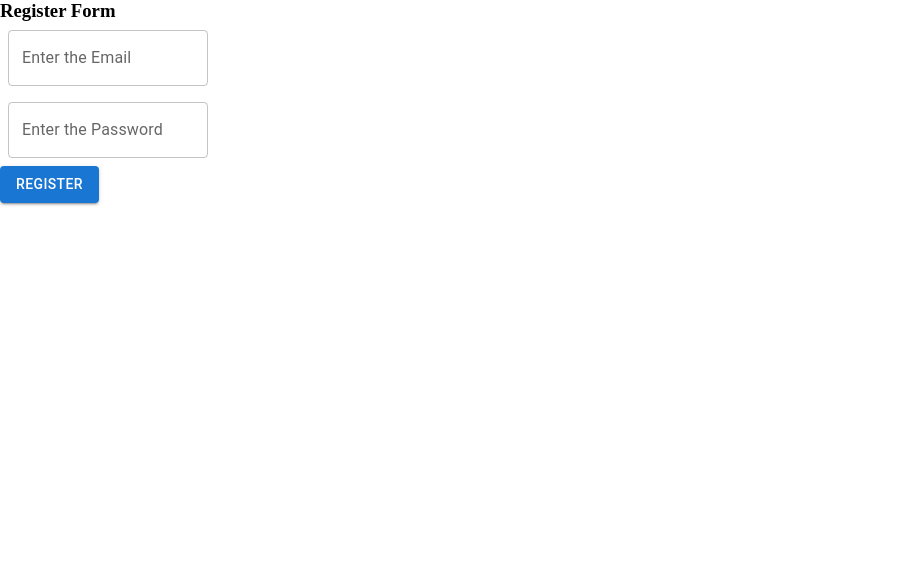
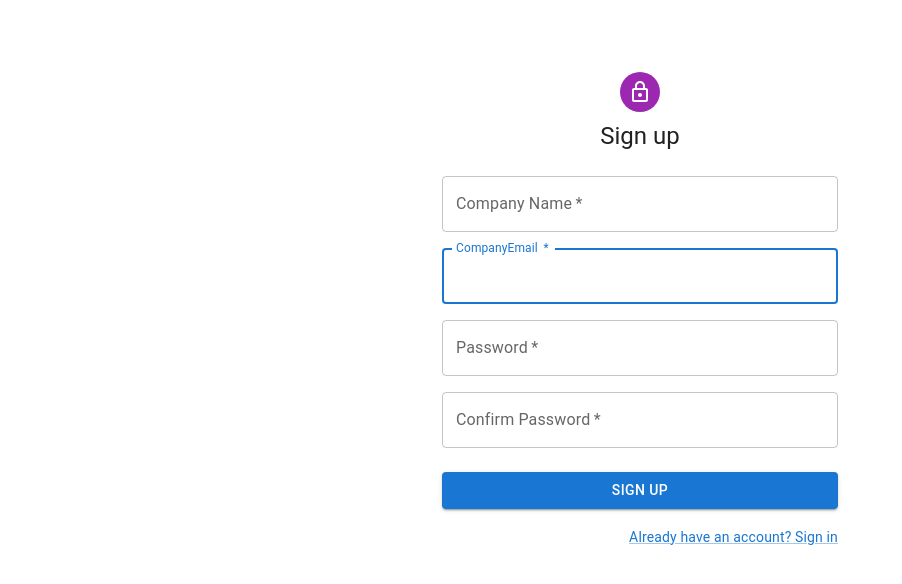
Before and after one commit to JLaurenz/admin-cs4, a React (Vite) app: page /register in a window 1280 px wide. Shown: the top 584 px of the page, without its empty margins (0-902 px from the left). Built offline with nearby package versions, Linux system fonts and the light colour scheme.

Commit message:
UI (LOGIN , REGISTER )

```diff
--- a/package.json
+++ b/package.json
@@ -10,6 +10,8 @@
   "dependencies": {
     "@emotion/react": "^11.9.0",
     "@emotion/styled": "^11.8.1",
+    "@material-ui/core": "^4.12.4",
+    "@mui/icons-material": "^5.8.0",
     "@mui/material": "^5.6.3",
     "cdbreact": "^1.5.1",
     "firebase": "^9.7.0",
--- a/src/App.jsx
+++ b/src/App.jsx
@@ -4,68 +4,18 @@ import Login from './pages/Login'
 import Register from './pages/Register';
 import { useState } from 'react';
 import { Routes, Route, useNavigate } from 'react-router-dom';
-import { app } from './firebase-config';
-import { getAuth, signInWithEmailAndPassword, createUserWithEmailAndPassword } from 'firebase/auth';
 import Home from './pages/Home';
+import ForgotPass from './pages/ForgotPass';
+
 
 function App() {
-  const [email, setEmail] = useState('');
-  const [password, setPassword] = useState('');
-  let navigate = useNavigate();
-
-  const handleAction = (id) => {
-    console.log(id)
-    const authentication = getAuth();
-    console.log(id);
-    if (id === 1) {
-      console.log('register');
-      signInWithEmailAndPassword(authentication, email, password)
-        .then((response) => {
-          navigate('/home');
-          sessionStorage.setItem('Auth Token', response._tokenResponse.refreshToken)
-        })
-        .catch((error) => {
-          if(error.code === 'auth/wrong-password'){
-            console.log('Please check the Password');
-          }
-          if(error.code === 'auth/user-not-found'){
-            console.log('Please check the Email');
-          }
-        })
-    }
-
-    else if (id === 2) {
-      createUserWithEmailAndPassword(authentication, email, password)
-        .then((response) => {
-          navigate('/home');
-          sessionStorage.setItem('Auth Token', response._tokenResponse.refreshToken)
-        })
-        .catch((error) => {
-          console.log(error);
-          if(error.code === 'auth/weak-password'){
-            console.log('Password should be at least 6 characters');
-          }
-          if(error.code === 'auth/email-already-in-use'){
-            console.log('Please enter a valid Email');
-          }
-        })
-    }
-  }
-  // if logged in, redirect to home page
-  useEffect(() => {
-    if (sessionStorage.getItem('Auth Token')) {
-      navigate('/home');
-    }
-  }, [])
-
-  // create an array for selected riders
-
   return (
       <div className="App">
         <>
           <Routes>
-            <Route path="/" element={<Login  setEmail={setEmail} setPassword={setPassword} handleAction={() => handleAction(1)} />} />
-            <Route path="/register" element={<Register setEmail={setEmail} setPassword={setPassword} handleAction={() => handleAction(2)} />} />
+            <Route path="/" element={<Login />} />
+            <Route path="/register" element={<Register  />} />
+            <Route path="/forgotpass" element={<ForgotPass />} />
             <Route path="/home" element={<Home />} />
           </Routes>
         </>
--- a/src/components/Map.jsx
+++ b/src/components/Map.jsx
@@ -16,51 +16,6 @@ export default function Home() {
     const [zoom, setZoom] = useState('');
     const coordinate =[];
 
-
-    const db = getDatabase();
-    const dbRef = ref(db, '/Online Riders'+ '/1234');
-    onValue(dbRef, (snapshot) => {
-      const data = snapshot.val();
-      // go in the userIds array and get the Latitude , Longitude and Name
-      const userIds = Object.keys(data);
-      userIds.forEach(userId => {
-        const user = data[userId];
-        const {Duration, Latitude, Longitude, Name } = user;
-        // push to coordinate array if the Latitude and Longitude is not empty
-        if (Latitude && Longitude) {
-          // if duration is empty, set it to 0
-          // create a random color for the marker
-          const color = Duration ? '#' + Math.floor(Math.random() * 16777215).toString(16) : '#000000';
-
-          coordinate.push({
-            type: 'Feature',
-            geometry: {
-              type: 'Point',
-              coordinates: [Longitude, Latitude]
-            },
-            properties: {
-              title: Name,
-              description: Duration,
-              'marker-color': color,
-              'marker-size': 'medium'
-            }
-          });
-        }
-        }
-      );
-    });
-
-    coordinate.forEach(element => {
-      console.log(element);
-    });
-
-    coordinate.forEach(coordinate => {
-      if (map.current) {
-        const marker = new mapboxgl.Marker(coordinate.properties.color);
-        marker.setLngLat(coordinate.geometry.coordinates).addTo(map.current);
-        marker.setPopup(new mapboxgl.Popup({ offset: 25 }).setHTML(coordinate.properties.title + '<br>' + coordinate.properties.description));
-      }
-    });
 
     useEffect(() => {
         if (map.current) return;
--- /dev/null
+++ b/src/pages/ForgotPass.jsx
@@ -0,0 +1,62 @@
+import * as React from 'react';
+import CssBaseline from '@mui/material/CssBaseline';
+import Box from '@mui/material/Box';
+import Typography from '@mui/material/Typography';
+import Container from '@mui/material/Container';
+import Link from '@mui/material/Link';
+
+function Copyright() {
+  return (
+    <Typography variant="body2" color="text.secondary">
+      {'Copyright © '}
+      <Link color="inherit" href="https://mui.com/">
+        Your Website
+      </Link>{' '}
+      {new Date().getFullYear()}
+      {'.'}
+    </Typography>
+  );
+}
+
+export default function StickyFooter() {
+  return (
+    <Box
+      sx={{
+        display: 'flex',
+        flexDirection: 'column',
+        minHeight: '100vh',
+      }}
+    >
+      <CssBaseline />
+      <Container component="main" sx={{ mt: 8, mb: 2 }} maxWidth="sm">
+        <Typography variant="h2" component="h1" gutterBottom>
+          Sticky footer
+        </Typography>
+        <Typography variant="h5" component="h2" gutterBottom>
+          {'Pin a footer to the bottom of the viewport.'}
+          {'The footer will move as the main element of the page grows.'}
+        </Typography>
+        <Typography variant="body1">Sticky footer placeholder.</Typography>
+      </Container>
+      <Box
+        component="footer"
+        sx={{
+          py: 3,
+          px: 2,
+          mt: 'auto',
+          backgroundColor: (theme) =>
+            theme.palette.mode === 'light'
+              ? theme.palette.grey[200]
+              : theme.palette.grey[800],
+        }}
+      >
+        <Container maxWidth="sm">
+          <Typography variant="body1">
+            My sticky footer can be found here.
+          </Typography>
+          <Copyright />
+        </Container>
+      </Box>
+    </Box>
+  );
+}
--- a/src/pages/Home.jsx
+++ b/src/pages/Home.jsx
@@ -2,6 +2,7 @@ import React, { useRef, useEffect, useState } from 'react';
 import { useNavigate } from 'react-router-dom';
 import '../Styles/Home.css';
 import Map from '../components/Map.jsx';
+import MenuIcon from '@mui/icons-material/Menu';
 export default function Home() {
 
 
@@ -21,6 +22,7 @@ export default function Home() {
     return (
         <div className="container">
             <div className="content">
+
                 <div className="heading-container">
                     <Map />
                 </div>
--- a/src/pages/Login.jsx
+++ b/src/pages/Login.jsx
@@ -1,38 +1,63 @@
 import * as React from 'react';
+import Avatar from '@mui/material/Avatar';
+import Button from '@mui/material/Button';
+import CssBaseline from '@mui/material/CssBaseline';
+import TextField from '@mui/material/TextField';
+import FormControlLabel from '@mui/material/FormControlLabel';
+import Checkbox from '@mui/material/Checkbox';
+import Link from '@mui/material/Link';
+import Grid from '@mui/material/Grid';
 import Box from '@mui/material/Box';
-import TextField from '@mui/material/TextField';
-import Button from '../components/Button';
-import * as FaIcons from 'react-icons/fa';
-import { useState } from 'react';
+import LockOutlinedIcon from '@mui/icons-material/LockOutlined';
+import Typography from '@mui/material/Typography';
+import Container from '@mui/material/Container';
+import { createTheme, ThemeProvider } from '@mui/material/styles';
 
+const theme = createTheme();
 
-function Login({ setPassword, setEmail, handleAction }) {
-    const [showPassword, setShowPassword] = useState(false);
-    const handleClickShowPassword = () => setShowPassword(!showPassword);
-    const handleMouseDownPassword = () => setShowPassword(!showPassword);
-    return (
-        <center>
-        <div className="content">
-            <div className="heading-container">
-                <h3>
-                    Login Form
-                </h3>
-            </div>
+export default function SignIn() {
+  const handleSubmit = (event) => {
+    event.preventDefault();
+    const data = new FormData(event.currentTarget);
+    console.log({
+      email: data.get('email'),
+      password: data.get('password'),
+    });
+  };
 
-            <Box component="form" sx={{ '& > :not(style)': { m: 1, width: '35ch' }, }} noValidate autoComplete="off" >
-                <TextField fullWidth id="email" label="Enter the Email" variant="outlined" onChange={(e) => setEmail(e.target.value)}/>
-            </Box>
-
-            <Box component="form" sx={{ '& > :not(style)': { m: 1, width: '35ch' }, }} noValidate autoComplete="off" >
-                <TextField fullWidth id="password" label="Enter the Password" variant="outlined" type={showPassword ? 'text' : 'password'} onChange={(e) => setPassword(e.target.value)}/>
-                <FaIcons.FaEye  className='eye' onClick={handleClickShowPassword} onMouseDown={handleMouseDownPassword} />
-            </Box>
-
-            <Box>
-            <Button title='Login' handleAction={handleAction}/>
-            </Box>
-        </div>
-        </center>
-    );
+  return (
+    <ThemeProvider theme={theme}>
+      <Container component="main" maxWidth="xs">
+        <CssBaseline />
+        <Box sx={{ marginTop: 8, display: 'flex', flexDirection: 'column', alignItems: 'center', }}>
+          <Avatar sx={{ m: 1, bgcolor: 'secondary.main' }}>
+            <LockOutlinedIcon />
+          </Avatar>
+          <Typography component="h1" variant="h5">
+            Sign in
+          </Typography>
+          <Box component="form" onSubmit={handleSubmit} noValidate sx={{ mt: 1 }}>
+            <TextField margin="normal" required fullWidth id="email" label="Email Address" name="email" autoComplete="email" autoFocus />
+            <TextField margin="normal" required fullWidth name="password" label="Password" type="password" id="password" autoComplete="current-password" />
+            <FormControlLabel control={<Checkbox value="remember" color="primary" />} label="Remember me" />
+            <Button type="submit" fullWidth variant="contained" sx={{ mt: 3, mb: 2 }}>
+              Sign In
+            </Button>
+            <Grid container>
+              <Grid item xs>
+                <Link href="/forgotpass" variant="body2">
+                  Forgot password?
+                </Link>
+              </Grid>
+              <Grid item>
+                <Link href="/register" variant="body2">
+                  {"Don't have an account? Sign Up"}
+                </Link>
+              </Grid>
+            </Grid>
+          </Box>
+        </Box>
+      </Container>
+    </ThemeProvider>
+  );
 }
-export default Login;
--- a/src/pages/Register.jsx
+++ b/src/pages/Register.jsx
@@ -1,29 +1,73 @@
 import * as React from 'react';
+import { useState } from 'react';
+import Avatar from '@mui/material/Avatar';
+import Button from '@mui/material/Button';
+import CssBaseline from '@mui/material/CssBaseline';
+import TextField from '@mui/material/TextField';
+import Link from '@mui/material/Link';
+import Grid from '@mui/material/Grid';
 import Box from '@mui/material/Box';
-import TextField from '@mui/material/TextField';
-import Button from '../components/Button';
+import LockOutlinedIcon from '@mui/icons-material/LockOutlined';
+import Typography from '@mui/material/Typography';
+import Container from '@mui/material/Container';
+import { createTheme, ThemeProvider } from '@mui/material/styles';
 
-function Register({ setPassword, setEmail, handleAction }) {
-    return (
-        <div>
-            <div className="heading-container">
-                <h3>
-                    Register Form
-                </h3>
-            </div>
+const theme = createTheme();
 
-            <Box component="form" sx={{ '& > :not(style)': { m: 1, width: '25ch' }, }} noValidate autoComplete="off" >
-                <TextField id="email" label="Enter the Email" variant="outlined" onChange={(e) => setEmail(e.target.value)}/>
-            </Box>
+export default function SignUp() {
+	const [Email, setEmail] = useState('');
+	const [Password, setPassword] = useState('');
+	const [confirmPassword, setConfirmPassword] = useState('');
+	const [CompanyName, setCompanyName] = useState('');
 
-            <Box component="form" sx={{ '& > :not(style)': { m: 1, width: '25ch' }, }} noValidate autoComplete="off" >
-                <TextField id="password" label="Enter the Password" variant="outlined" onChange={(e) => setPassword(e.target.value)}/>
-            </Box>
+  const handleSubmit = (event) => {
+    event.preventDefault();
+    const data = new FormData(event.currentTarget);
+    console.log({
+      email: data.get('setEmail'),
+      password: data.get('Password'),
+    });
+  };
 
-            <Box>
-            <Button title='Register' handleAction={handleAction}/>
-            </Box>
-        </div>
-    );
+  return (
+    <ThemeProvider theme={theme}>
+      <Container component="main" maxWidth="xs">
+        <CssBaseline />
+        <Box sx={{ marginTop: 8, display: 'flex', flexDirection: 'column', alignItems: 'center', }}>
+          <Avatar sx={{ m: 1, bgcolor: 'secondary.main' }}>
+            <LockOutlinedIcon />
+          </Avatar>
+          <Typography component="h1" variant="h5">
+            Sign up
+          </Typography>
+          <Box component="form" noValidate onSubmit={handleSubmit} sx={{ mt: 3 }}>
+            <Grid container spacing={2}>
+              <Grid item xs={12}>
+                <TextField required fullWidth id="CompanyName" label="Company Name" name="CompanyName" autoComplete="company-name" />
+              </Grid>
+              <Grid item xs={12}>
+								<TextField required fullWidth id="email" label="CompanyEmail " name="email" autoComplete="email" autoFocus onChange={(e) => setEmail(e.target.value)} />
+              </Grid>
+              <Grid item xs={12}>
+                <TextField required fullWidth name="Password" label="Password" type="password" id="password" autoComplete="new-password" />
+              </Grid>
+              <Grid item xs={12}>
+                <TextField required fullWidth name="ConfirmPassword" label="Confirm Password" type="password" id="ConfirmPassword" autoComplete="confirm-password" />
+              </Grid>
+            </Grid>
+            <Button type="submit" fullWidth variant="contained" sx={{ mt: 3, mb: 2 }}>
+              Sign Up
+            </Button>
+            <Grid container justifyContent="flex-end">
+              <Grid item>
+                <Link href="/" variant="body2">
+                  Already have an account? Sign in
+                </Link>
+              </Grid>
+            </Grid>
+          </Box>
+        </Box>
+      </Container>
+    </ThemeProvider>
+  );
 }
-export default Register;
```
Also changed, not shown: src/pages/imports.jsx (added, +12 -0 lines), 1 other file (tests, documents, lock files or other folders).
